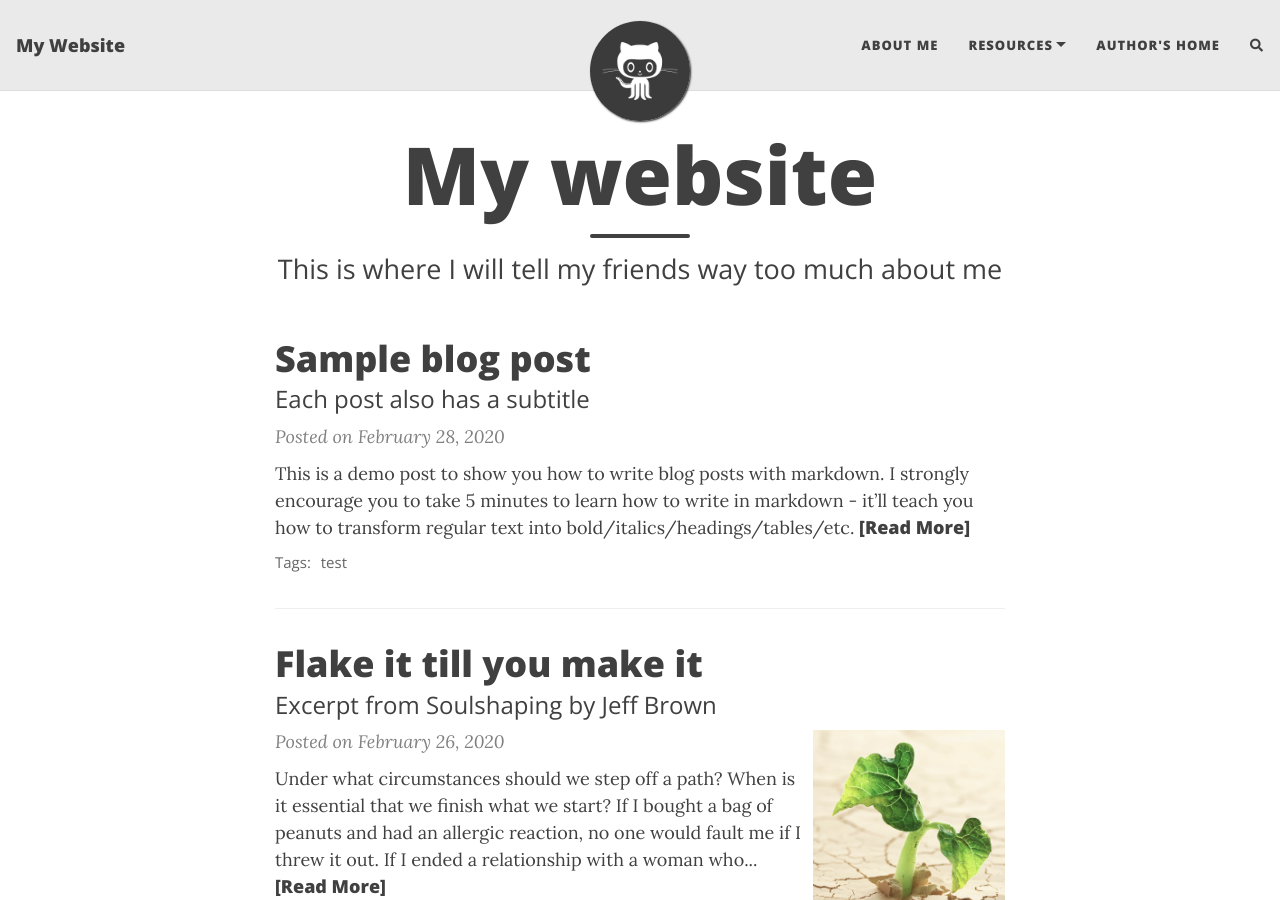
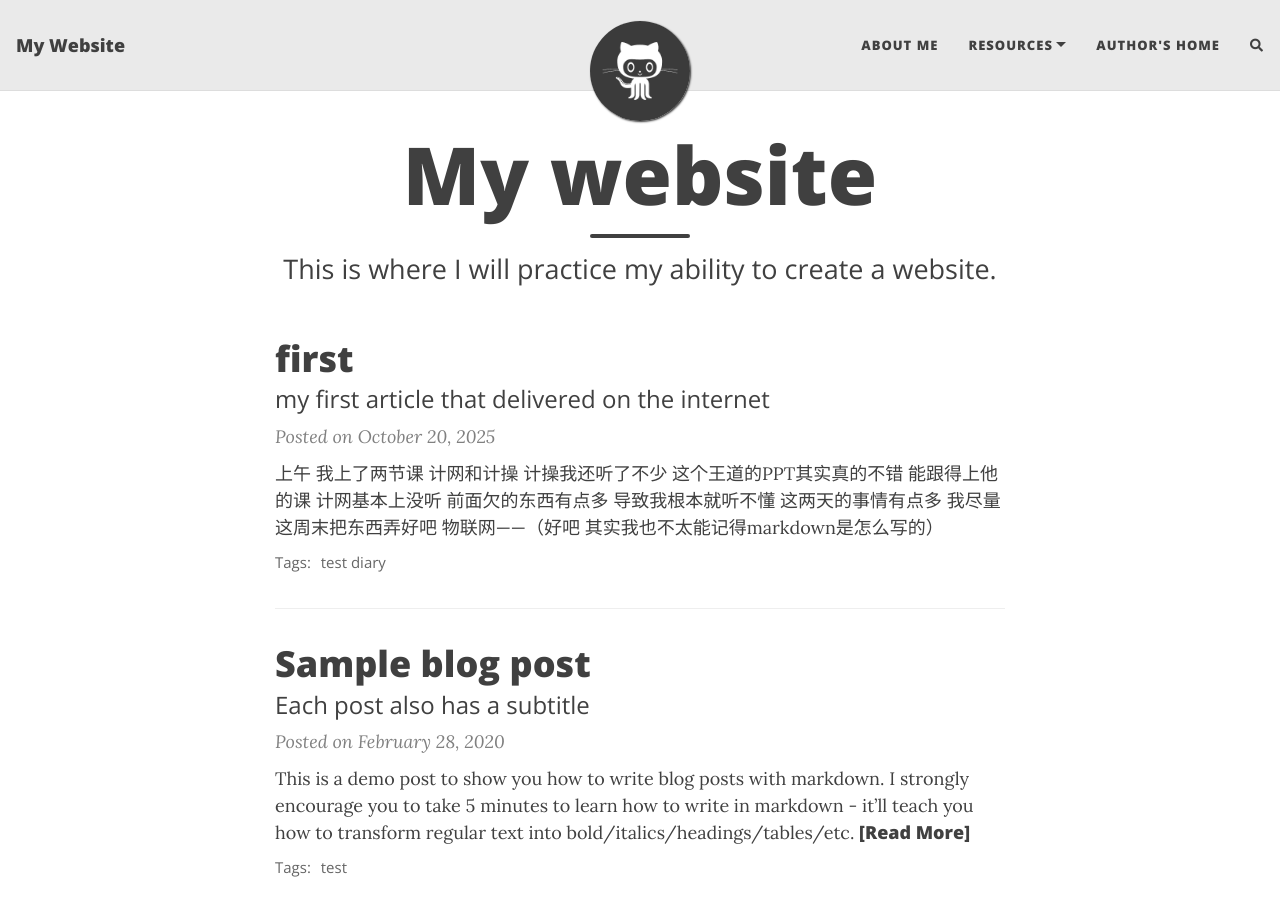
Before and after one commit to 82wd/82wd.github.io, a Jekyll site: the page built from index.html, in a window 1280 px wide and 900 px high. Built offline with Jekyll 4.4.1, drawn with Linux system fonts in a browser that asks for light colours; nearby versions of some CDN libraries; the list of posts is cut into pages by our own code; comment, search, counter and statistics services are not loaded.

Commit message:
小试牛刀

```diff
--- /dev/null
+++ b/_posts/2025-10-20-1.md
@@ -0,0 +1,18 @@
+---
+layout: post
+title: first
+subtitle: my first  article that delivered on the internet
+gh-repo: daattali/beautiful-jekyll
+gh-badge: [star, fork, follow]
+tags: [test diary]
+comments: true
+---
+
+# 上午
+我上了两节课 计网和计操
+计操我还听了不少 这个王道的PPT其实真的不错
+能跟得上他的课
+计网基本上没听
+前面欠的东西有点多 导致我根本就听不懂
+这两天的事情有点多 我尽量这周末把东西弄好吧
+- [ ] 物联网——（好吧 其实我也不太能记得markdown是怎么写的）
--- a/index.html
+++ b/index.html
@@ -1,5 +1,5 @@
 ---
 layout: home
 title: My website
-subtitle: This is where I will tell my friends way too much about me
+subtitle: This is where I will practice my ability to create a website.
 ---
```
